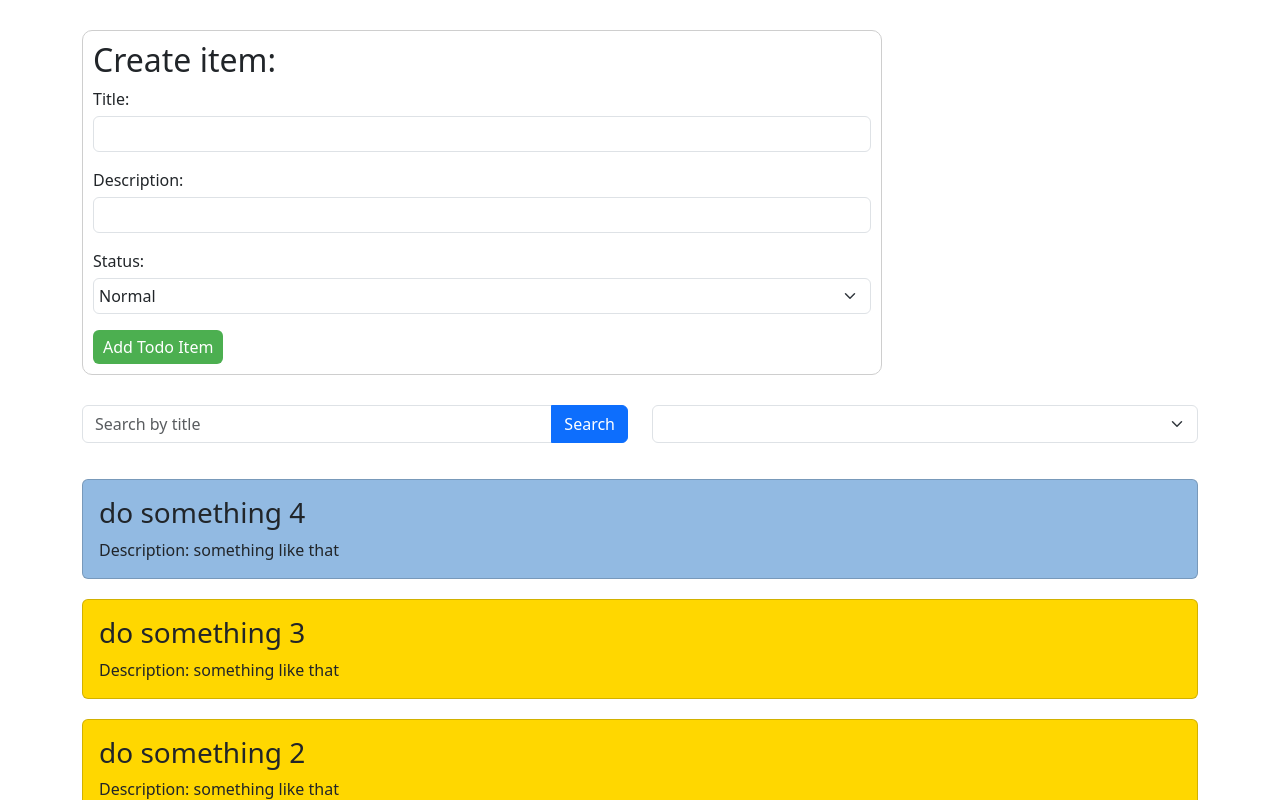
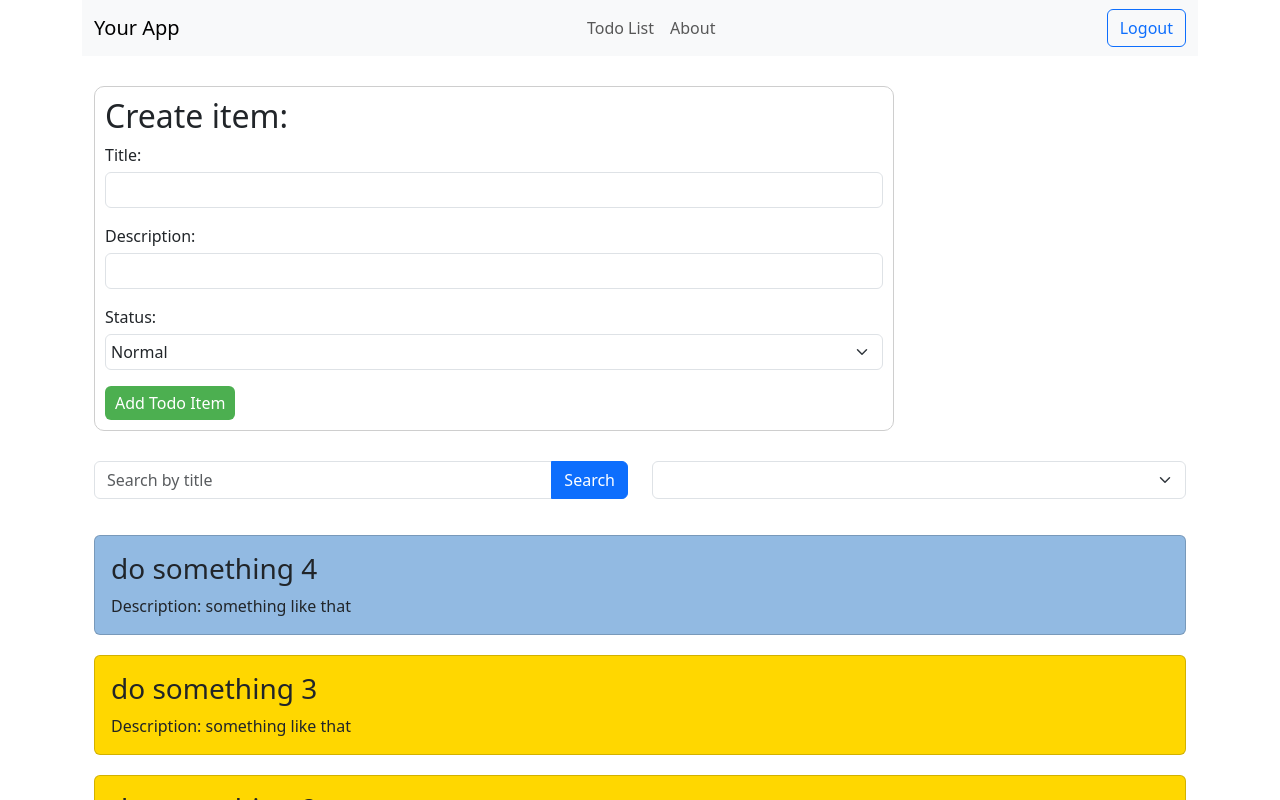
Before and after one commit to Metwet/todolist, an Angular app: page /todolist in a window 1280 px wide. Shown: the top 800 px of the page. Built offline with nearby package versions, Linux system fonts and the light colour scheme; sample sign-in values are in the browser's storage.

Commit message:
add navbar

```diff
--- a/src/app/app.component.html
+++ b/src/app/app.component.html
@@ -1 +1,4 @@
-<router-outlet></router-outlet>
+<div class="container">
+    <app-navbar></app-navbar>
+    <router-outlet></router-outlet>
+</div>
--- a/src/app/app.module.ts
+++ b/src/app/app.module.ts
@@ -12,6 +12,7 @@ import { AuthModule } from './modules/auth/auth.module';
 import { AboutModule } from './modules/about/about.module';
 import { HttpClientModule } from '@angular/common/http';
 import { AuthGuard } from './modules/auth/auth.guard';
+import { NavbarComponent } from './components/navbar/navbar.component';
 
 @NgModule({
   declarations: [
@@ -20,6 +21,7 @@ import { AuthGuard } from './modules/auth/auth.guard';
     TodoListComponent,
     TodoFormComponent,
     TodoSearchComponent,
+    NavbarComponent,
   ],
   imports: [
     BrowserModule,
--- /dev/null
+++ b/src/app/components/navbar/navbar.component.html
@@ -0,0 +1,19 @@
+<nav class="navbar navbar-expand navbar-light bg-light">
+    <div class="container">
+      <a class="navbar-brand" href="#">Your App</a>
+      <ul class="navbar-nav">
+        <li class="nav-item">
+          <a class="nav-link" routerLink="/todolist">Todo List</a>
+        </li>
+        <li class="nav-item">
+          <a class="nav-link" routerLink="/about">About</a>
+        </li>
+      </ul>
+      <div *ngIf="isLoggedIn(); else loginButton">
+        <button class="btn btn-outline-primary" (click)="logout()">Logout</button>
+      </div>
+      <ng-template #loginButton>
+        <a class="btn btn-outline-primary" routerLink="/login">Login</a>
+      </ng-template>
+    </div>
+</nav>
--- /dev/null
+++ b/src/app/components/navbar/navbar.component.ts
@@ -0,0 +1,19 @@
+import { Component } from '@angular/core';
+import { AuthService } from 'src/app/services/auth.service';
+
+@Component({
+  selector: 'app-navbar',
+  templateUrl: './navbar.component.html',
+  styleUrls: ['./navbar.component.css']
+})
+export class NavbarComponent {
+  constructor(private authService: AuthService) {}
+
+  isLoggedIn(): boolean {
+    return this.authService.isAuthenticated()
+  }
+
+  logout():void {
+    this.authService.logout()
+  }
+}
```
Also changed, not shown: src/app/components/navbar/navbar.component.css (added), 1 other file (tests, documents, lock files or other folders).
